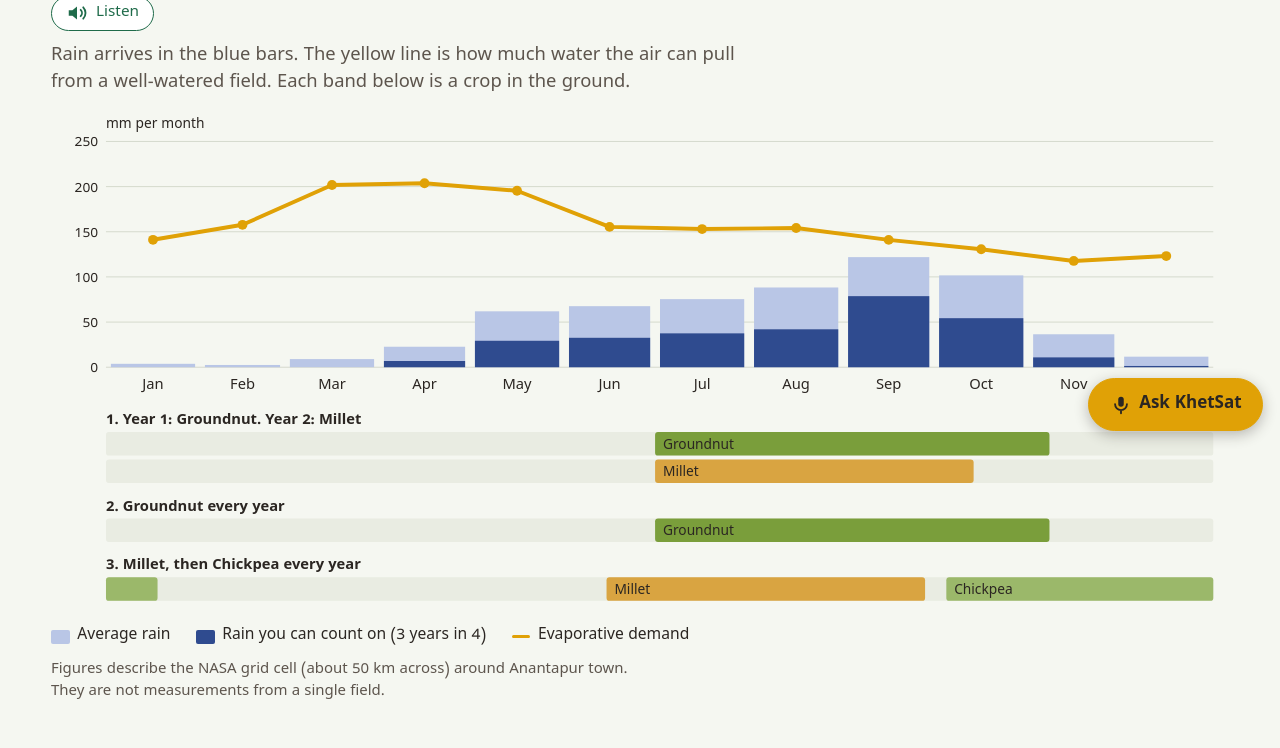
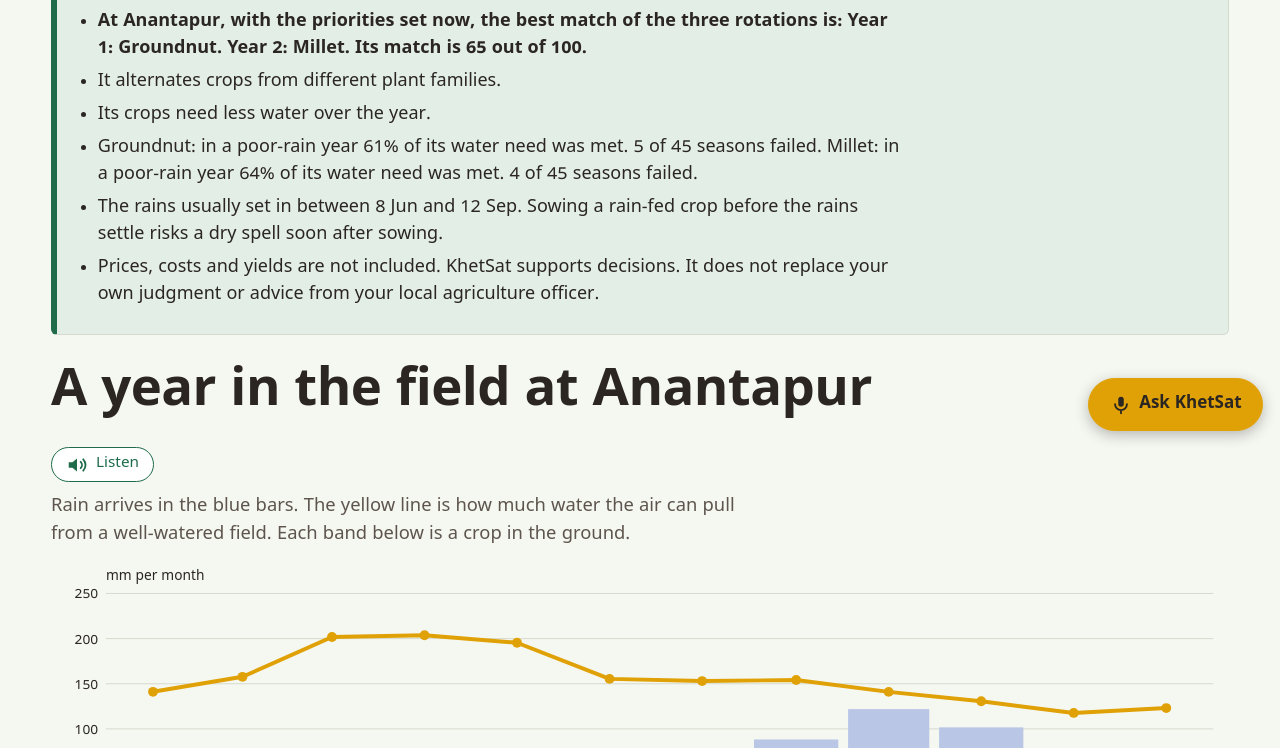
Before and after one commit to demonjd2026-afk/khetsat, a plain HTML site: page index.html in a window 1280 px wide. Shown: the part 352-1100 px from the top of the page. Drawn offline with nearby package versions, Linux system fonts and the light colour scheme; a web font is replaced by a local one.

Commit message:
Add "Suggestion for your farm" box with sowing guidance; update diagram
Plain-language suggestion at the top of each place: best-fitting rotation,
poor-year outcome, when the rains settle, what to check. Architecture
diagram now shows the voice guide, any-place mode and place names.

```diff
--- a/app/assistant.js
+++ b/app/assistant.js
@@ -51,7 +51,7 @@
   function answer(intent) {
     var k = K(), t = k.t, state = k.state;
     var data = state.cache[state.place];
-    var title = t("q_" + intent);
+    var title = intent === "advice" ? t("advice_title") : t("q_" + intent);
     var lines = [];
     function x(code, params) { return k.explain({ code: code, params: params || {} }); }
 
@@ -66,7 +66,26 @@
     var top = order[0].rotation;
     var summary = data.climate.summary;
 
-    if (intent === "best") {
+    if (intent === "advice") {
+      // The short version shown at the top of the page: which rotation, how it does in a
+      // poor-rain year, when the rains settle, and the reminder to check locally.
+      lines.push(t("a_best", { place: k.placeName(state.place), rotation: k.rotationLabel(top), score: order[0].score }));
+      if (top.existing) lines.push(t("a_best_current"));
+      else top.explanation.why_suggested.forEach(function (entry) { lines.push(k.explain(entry)); });
+      lines.push(top.crops.map(function (crop) {
+        var name = k.cropName(crop.crop);
+        return crop.irrigated ? t("a_poor_irrigated", { crop: name })
+          : t("a_poor_crop", { crop: name, bad: crop.wrsi_bad_year, failed: crop.failed_seasons, total: crop.seasons_simulated });
+      }).join(" "));
+      var rainfed = top.crops.some(function (crop) { return !crop.irrigated; });
+      if (rainfed && summary.onset.p10_days_after_jun1 !== null) {
+        lines.push(t("a_rain_onset", {
+          from: k.dateAfterJune1(summary.onset.p10_days_after_jun1),
+          to: k.dateAfterJune1(summary.onset.p90_days_after_jun1)
+        }) + " " + t("a_sow"));
+      }
+      lines.push(x("no_market") + " " + t("disclaimer"));
+    } else if (intent === "best") {
       lines.push(t("a_best", { place: k.placeName(state.place), rotation: k.rotationLabel(top), score: order[0].score }));
       if (top.existing) lines.push(t("a_best_current"));
       else top.explanation.why_suggested.forEach(function (entry) { lines.push(k.explain(entry)); });
@@ -102,6 +121,7 @@
           from: k.dateAfterJune1(summary.onset.p10_days_after_jun1),
           to: k.dateAfterJune1(summary.onset.p90_days_after_jun1)
         }));
+        lines.push(t("a_sow"));
       }
       var trend = rain.trend;
       lines.push(!trend.significant ? t("trend_flat")
@@ -334,6 +354,17 @@
     answer("trust").lines.forEach(function (line) { list.appendChild(h("li", { text: line })); });
   }
 
+  function paintAdvice() {
+    var section = byId("advice");
+    if (!section) return;
+    var data = k.state.cache[k.state.place];
+    section.hidden = !data;
+    if (!data) return;
+    byId("advice-title").textContent = t("advice_title");
+    var list = clear(byId("advice-points"));
+    answer("advice").lines.forEach(function (line) { list.appendChild(h("li", { text: line })); });
+  }
+
   function refresh() {
     document.querySelectorAll("[data-say]").forEach(function (button) {
       setLabel(button, ICON_SPEAKER, t(button.getAttribute("data-label") || "assist_listen"));
@@ -353,6 +384,7 @@
     paintAnswer();
     paintControls();
     paintTrust();
+    paintAdvice();
   }
 
   function sayButton(intent, labelKey, className) {
@@ -374,7 +406,7 @@
 
     // A listen button beside each section heading.
     [["strip-title", "chart"], ["map-title", "map"], ["rotations-title", "best"],
-      ["climate-title", "rain"], ["check-title", "trust"], ["trust-title", "trust"]].forEach(function (pair) {
+      ["climate-title", "rain"], ["check-title", "trust"], ["trust-title", "trust"], ["advice-title", "advice"]].forEach(function (pair) {
       var heading = byId(pair[0]);
       if (heading) heading.parentNode.insertBefore(sayButton(pair[1]), heading.nextSibling);
     });
--- a/app/i18n-voice.js
+++ b/app/i18n-voice.js
@@ -46,6 +46,8 @@
       a_trust_use: "Use these results to compare rotations and to see how often a crop runs short of water. Do not read them as exact amounts for your field.",
       a_trust_not: "Not yet compared with rain-gauge records or with crop yields. Soil water storage is assumed. Prices are not included.",
       a_trust_custom: "For this place the check against satellite rainfall has not been run.",
+      advice_title: "Suggestion for your farm",
+      a_sow: "Sowing a rain-fed crop before the rains settle risks a dry spell soon after sowing.",
       a_check_intro: "Before changing your rotation, check these with your local agriculture officer or Krishi Vigyan Kendra:",
       kw: {
         best: ["which rotation", "what should i grow", "which crop", "priorit", "best", "suit", "recommend", "grow", "plant", "sow", "top choice", "suggest", "advice", "should i keep"],
@@ -100,6 +102,8 @@
       a_trust_use: "పంట మార్పిడి పద్ధతులను పోల్చడానికి, ఒక పంటకు నీరు ఎంత తరచుగా తక్కువవుతుందో చూడటానికి ఈ ఫలితాలను వాడండి. వీటిని మీ పొలానికి ఖచ్చితమైన కొలతలుగా తీసుకోవద్దు.",
       a_trust_not: "వర్షమాపక రికార్డులతో గానీ, పంట దిగుబడులతో గానీ ఇంకా సరిపోల్చలేదు. నేల నీటి నిల్వను ఊహించి తీసుకున్నాం. ధరలు ఇందులో లేవు.",
       a_trust_custom: "ఈ ప్రాంతానికి ఉపగ్రహ వర్షపాతంతో సరిచూడటం ఇంకా జరగలేదు.",
+      advice_title: "మీ పొలానికి సూచన",
+      a_sow: "వర్షాలు స్థిరపడక ముందే వర్షాధార పంట విత్తితే, విత్తిన వెంటనే వానలు ఆగిపోయే ప్రమాదం ఉంది.",
       a_check_intro: "పంట మార్పిడి పద్ధతిని మార్చే ముందు, వీటిని మీ స్థానిక వ్యవసాయ అధికారితో లేదా కృషి విజ్ఞాన కేంద్రంతో సరిచూసుకోండి:",
       kw: {
         best: ["ఏ పంట", "సరిపోతుంది", "ఏది మంచి", "ఏం వేయాలి", "ప్రాధాన్య", "సూచి", "సలహా", "బాగుంటుంది", "ఉత్తమ", "మంచిది", "వేయాలా", "మార్చాలా", "ఏ పద్ధతి"],
@@ -154,6 +158,8 @@
       a_trust_use: "इन नतीजों से फसल चक्रों की तुलना करें और देखें कि किसी फसल को पानी कितनी बार कम पड़ता है। इन्हें अपने खेत की सटीक माप न मानें।",
       a_trust_not: "अभी वर्षामापी के रिकॉर्ड या फसल की पैदावार से मिलान नहीं हुआ है। मिट्टी में पानी का भंडार मान लिया गया है। क़ीमतें शामिल नहीं हैं।",
       a_trust_custom: "इस जगह के लिए उपग्रह वर्षा से जाँच अभी नहीं हुई है।",
+      advice_title: "आपके खेत के लिए सुझाव",
+      a_sow: "बारिश जमने से पहले वर्षा पर निर्भर फसल बोने पर, बुवाई के तुरंत बाद सूखा दौर पड़ने का जोखिम रहता है।",
       a_check_intro: "फसल चक्र बदलने से पहले ये बातें अपने स्थानीय कृषि अधिकारी या कृषि विज्ञान केंद्र से जाँच लें:",
       kw: {
         best: ["कौन सा फसल", "कौन सी फसल", "क्या उगा", "प्राथमिकता", "सबसे अच्छा", "सलाह", "सुझाव", "अच्छा है", "बढ़िया", "कौन सा विकल्प", "बोऊँ", "लगाऊँ", "बदल दूँ", "कौन सा चक्र", "क्या बोना", "क्या बोएँ"],
@@ -208,6 +214,8 @@
       a_trust_use: "பயிர் சுழற்சி முறைகளை ஒப்பிடவும், ஒரு பயிருக்கு எத்தனை முறை தண்ணீர் பற்றாக்குறை ஏற்படுகிறது என்று பார்க்கவும் இந்த முடிவுகளைப் பயன்படுத்துங்கள். இவற்றை உங்கள் வயலுக்கான துல்லியமான அளவுகளாக எடுத்துக்கொள்ள வேண்டாம்.",
       a_trust_not: "மழைமானிப் பதிவுகளுடனோ பயிர் விளைச்சலுடனோ இன்னும் ஒப்பிட்டுப் பார்க்கவில்லை. மண்ணின் நீர் சேமிப்பு அனுமானமாக எடுக்கப்பட்டது. விலைகள் சேர்க்கப்படவில்லை.",
       a_trust_custom: "இந்த இடத்திற்குச் செயற்கைக்கோள் மழைத் தரவுடன் சரிபார்ப்பு இன்னும் செய்யப்படவில்லை.",
+      advice_title: "உங்கள் வயலுக்கான பரிந்துரை",
+      a_sow: "மழை நிலைபெறும் முன் மானாவாரிப் பயிரை விதைத்தால், விதைத்த உடனே வறண்ட இடைவெளி வரும் ஆபத்து உள்ளது.",
       a_check_intro: "பயிர் சுழற்சி முறையை மாற்றுவதற்கு முன், இவற்றை உங்கள் உள்ளூர் வேளாண் அலுவலரிடம் அல்லது வேளாண் அறிவியல் நிலையத்திடம் சரிபார்க்கவும்:",
       kw: {
         best: ["எந்தப் பயிர்", "எந்த பயிர்", "பொருந்தும்", "முன்னுரிமை", "எது சிறந்த", "என்ன பயிரிட"],
@@ -262,6 +270,8 @@
       a_trust_use: "ಬೆಳೆ ಪರಿವರ್ತನೆ ಪದ್ಧತಿಗಳನ್ನು ಹೋಲಿಸಲು ಮತ್ತು ಒಂದು ಬೆಳೆಗೆ ಎಷ್ಟು ಬಾರಿ ನೀರಿನ ಕೊರತೆಯಾಗುತ್ತದೆ ಎಂದು ನೋಡಲು ಈ ಫಲಿತಾಂಶಗಳನ್ನು ಬಳಸಿ. ಇವುಗಳನ್ನು ನಿಮ್ಮ ಹೊಲದ ನಿಖರ ಅಳತೆಗಳೆಂದು ತೆಗೆದುಕೊಳ್ಳಬೇಡಿ.",
       a_trust_not: "ಮಳೆಮಾಪಕ ದಾಖಲೆಗಳೊಂದಿಗೆ ಅಥವಾ ಬೆಳೆ ಇಳುವರಿಯೊಂದಿಗೆ ಇನ್ನೂ ಹೋಲಿಸಿಲ್ಲ. ಮಣ್ಣಿನ ನೀರು ಸಂಗ್ರಹವನ್ನು ಊಹಿಸಿ ತೆಗೆದುಕೊಳ್ಳಲಾಗಿದೆ. ಬೆಲೆಗಳು ಇದರಲ್ಲಿ ಸೇರಿಲ್ಲ.",
       a_trust_custom: "ಈ ಸ್ಥಳಕ್ಕೆ ಉಪಗ್ರಹ ಮಳೆ ದತ್ತಾಂಶದೊಂದಿಗೆ ಪರಿಶೀಲನೆ ಇನ್ನೂ ಆಗಿಲ್ಲ.",
+      advice_title: "ನಿಮ್ಮ ಹೊಲಕ್ಕೆ ಸಲಹೆ",
+      a_sow: "ಮಳೆ ನೆಲೆಗೊಳ್ಳುವ ಮೊದಲೇ ಮಳೆಯಾಶ್ರಿತ ಬೆಳೆ ಬಿತ್ತಿದರೆ, ಬಿತ್ತಿದ ಕೂಡಲೇ ಒಣ ಅವಧಿ ಬರುವ ಅಪಾಯವಿದೆ.",
       a_check_intro: "ಬೆಳೆ ಪರಿವರ್ತನೆ ಪದ್ಧತಿಯನ್ನು ಬದಲಾಯಿಸುವ ಮೊದಲು, ಇವುಗಳನ್ನು ನಿಮ್ಮ ಸ್ಥಳೀಯ ಕೃಷಿ ಅಧಿಕಾರಿ ಅಥವಾ ಕೃಷಿ ವಿಜ್ಞಾನ ಕೇಂದ್ರದೊಂದಿಗೆ ಪರಿಶೀಲಿಸಿ:",
       kw: {
         best: ["ಯಾವ ಬೆಳೆ", "ಹೊಂದುತ್ತದೆ", "ಆದ್ಯತೆ", "ಯಾವುದು ಉತ್ತಮ", "ಏನು ಬೆಳೆಯ"],
@@ -316,6 +326,8 @@
       a_trust_use: "पीक फेरपालटींची तुलना करण्यासाठी आणि एखाद्या पिकाला किती वेळा पाणी कमी पडते हे पाहण्यासाठी हे निष्कर्ष वापरा. यांना तुमच्या शेताची अचूक मोजमापे समजू नका.",
       a_trust_not: "पर्जन्यमापकाच्या नोंदींशी किंवा पिकांच्या उत्पादनाशी अजून पडताळणी झालेली नाही. जमिनीतील पाणीसाठा गृहीत धरलेला आहे. किमती यात नाहीत.",
       a_trust_custom: "या ठिकाणासाठी उपग्रह पावसाच्या माहितीशी पडताळणी अजून झालेली नाही.",
+      advice_title: "तुमच्या शेतासाठी सूचना",
+      a_sow: "पाऊस स्थिरावण्यापूर्वी कोरडवाहू पीक पेरल्यास, पेरणीनंतर लगेच पावसाचा खंड पडण्याचा धोका असतो.",
       a_check_intro: "पीक फेरपालट बदलण्यापूर्वी या गोष्टी तुमच्या स्थानिक कृषी अधिकाऱ्याकडे किंवा कृषी विज्ञान केंद्राकडे तपासा:",
       kw: {
         best: ["कोणती पीक", "कोणते पीक", "जुळते", "प्राधान्य", "सर्वात चांगल", "काय पेरू"],
@@ -370,6 +382,8 @@
       a_trust_use: "ଫସଲ ଚକ୍ରଗୁଡ଼ିକୁ ତୁଳନା କରିବା ଓ କୌଣସି ଫସଲକୁ କେତେ ଥର ପାଣି କମ୍ ପଡ଼େ ତାହା ଦେଖିବା ପାଇଁ ଏହି ଫଳାଫଳ ବ୍ୟବହାର କରନ୍ତୁ। ଏଗୁଡ଼ିକୁ ନିଜ ଜମିର ସଠିକ୍ ମାପ ବୋଲି ଧରନ୍ତୁ ନାହିଁ।",
       a_trust_not: "ବର୍ଷାମାପକ ରେକର୍ଡ କିମ୍ବା ଫସଲ ଅମଳ ସହ ଏପର୍ଯ୍ୟନ୍ତ ମିଳାଯାଇନାହିଁ। ମାଟିର ପାଣି ଧାରଣ କ୍ଷମତା ଅନୁମାନ କରାଯାଇଛି। ଦାମ୍ ଏଥିରେ ନାହିଁ।",
       a_trust_custom: "ଏହି ସ୍ଥାନ ପାଇଁ ଉପଗ୍ରହ ବର୍ଷା ତଥ୍ୟ ସହ ଯାଞ୍ଚ ଏପର୍ଯ୍ୟନ୍ତ ହୋଇନାହିଁ।",
+      advice_title: "ଆପଣଙ୍କ ଜମି ପାଇଁ ପରାମର୍ଶ",
+      a_sow: "ବର୍ଷା ସ୍ଥିର ହେବା ପୂର୍ବରୁ ବର୍ଷାଧାରିତ ଫସଲ ବୁଣିଲେ, ବୁଣିବା ପରେ ପରେ ଶୁଖିଲା ସମୟ ଆସିବାର ବିପଦ ଥାଏ।",
       a_check_intro: "ଫସଲ ଚକ୍ର ବଦଳାଇବା ପୂର୍ବରୁ ଏଗୁଡ଼ିକୁ ନିଜ ସ୍ଥାନୀୟ କୃଷି ଅଧିକାରୀ କିମ୍ବା କୃଷି ବିଜ୍ଞାନ କେନ୍ଦ୍ର ସହ ଯାଞ୍ଚ କରନ୍ତୁ:",
       kw: {
         best: ["କେଉଁ ଫସଲ", "ପ୍ରାଥମିକତା", "ସବୁଠାରୁ ଭଲ", "କ'ଣ ଚାଷ"],
--- a/app/styles.css
+++ b/app/styles.css
@@ -203,6 +203,12 @@ footer p { max-width: 90ch; }
 .say.big svg { width: 28px; height: 28px; }
 .listen-bar { display: flex; flex-wrap: wrap; gap: 0.7rem; margin-top: 1.2rem; }
 
+.advice { margin-top: 1.4rem; background: var(--paddy-pale); border: 1px solid var(--rule); border-left: 6px solid var(--paddy); border-radius: 6px; padding: 1.1rem 1.3rem; }
+.advice h2 { font-size: 1.35rem; color: var(--paddy); }
+.advice ul { margin: 0; padding-left: 1.1rem; max-width: 80ch; font-size: 1.06rem; }
+.advice li { margin-bottom: 0.35rem; }
+.advice li:first-child { font-weight: 600; }
+
 .trust { background: var(--white); border: 1px solid var(--rule); border-left: 5px solid var(--rain); border-radius: 6px; padding: 1.1rem 1.3rem; }
 .trust h2 { font-size: 1.25rem; }
 .trust ul { margin: 0; padding-left: 1.1rem; max-width: 80ch; }
--- a/index.html
+++ b/index.html
@@ -41,6 +41,11 @@
     <p class="lede" id="form-intro"></p>
     <form id="form" novalidate></form>
     <p class="note" id="form-status" role="status"></p>
+  </section>
+
+  <section class="advice" id="advice" aria-labelledby="advice-title" hidden>
+    <h2 id="advice-title"></h2>
+    <ul id="advice-points"></ul>
   </section>
 
   <section class="strip" id="strip" aria-labelledby="strip-title">
```
Also changed, not shown: tests/assistant_check.js (+1 -1 lines), docs/architecture.png, docs/architecture.svg, 2 other files.
